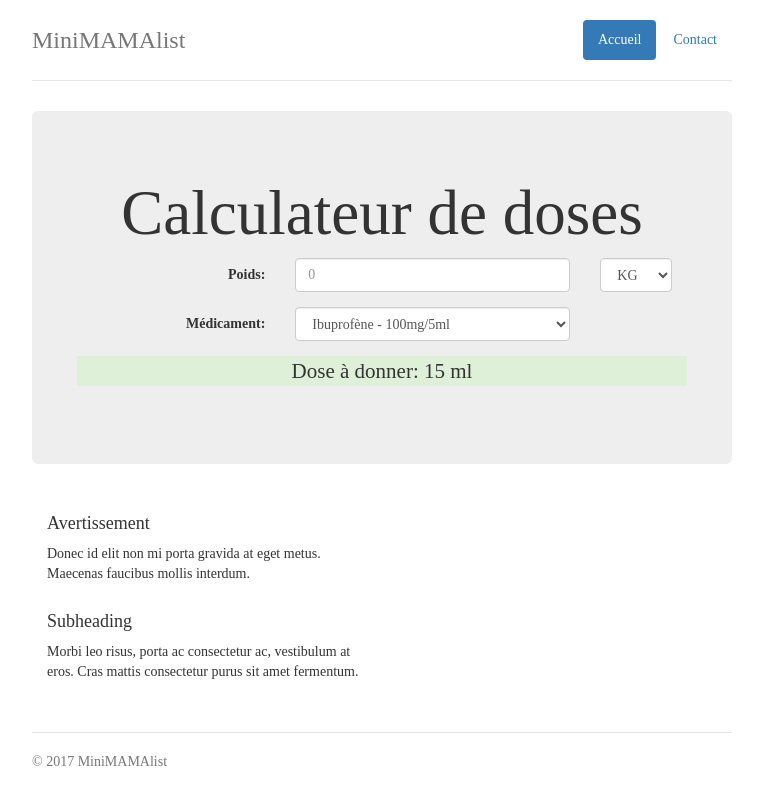
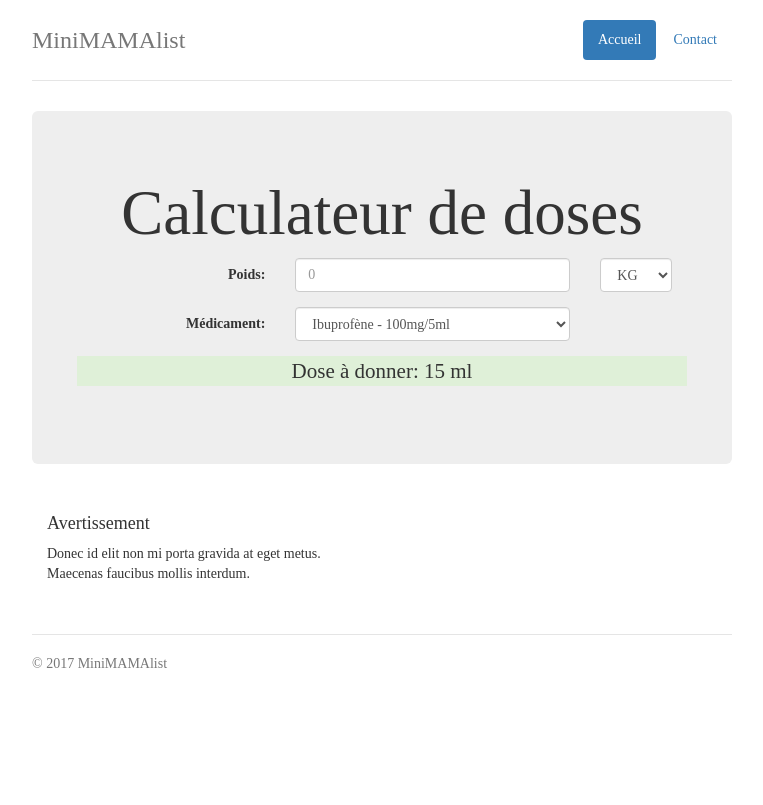
Before and after one commit to patrickboutin/patrickboutin.github.io, a Jekyll site: the page index.html, which Jekyll copies as it is, in a window 1280 px wide. Shown: the top 805 px of the page, without its empty margins (258-1021 px from the left). Built offline with Jekyll 4.4.1, drawn with Linux system fonts in a browser that asks for light colours.

Commit message:
elever subheader

```diff
--- a/index.html
+++ b/index.html
@@ -74,9 +74,6 @@
           <h4>Avertissement</h4>
           <p>Donec id elit non mi porta gravida at eget metus. Maecenas faucibus mollis interdum.</p>
 
-          <h4>Subheading</h4>
-          <p>Morbi leo risus, porta ac consectetur ac, vestibulum at eros. Cras mattis consectetur purus sit amet fermentum.</p>
-
         </div>
       </div>
 
```
